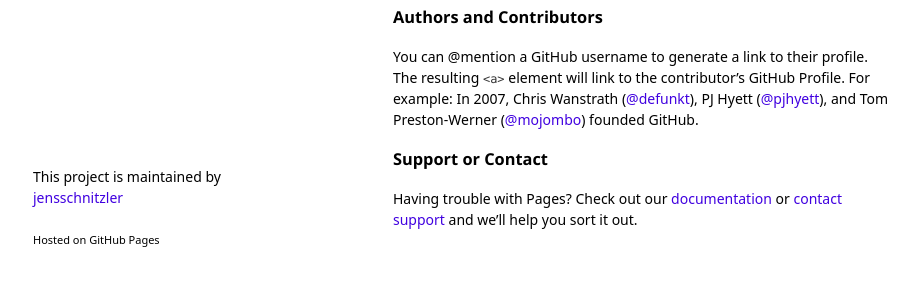
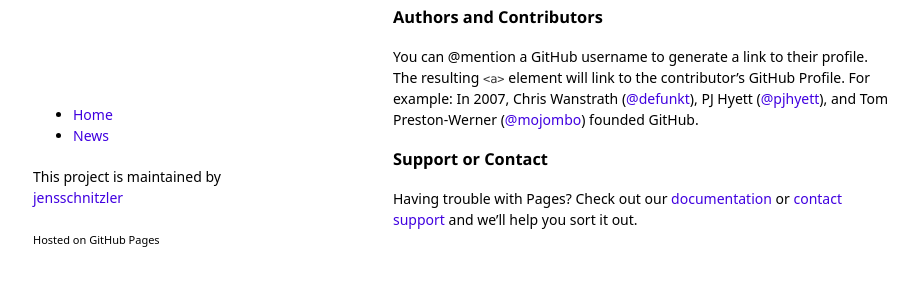
Before and after one commit to jensschnitzler/interaction-collection, a Jekyll site: the page built from index.html, in a window 1280 px wide. Shown: the part 581-867 px from the top of the page, without its empty margins (177-1100 px from the left). Built offline with Jekyll 4.4.1, drawn with Linux system fonts in a browser that asks for light colours; some web fonts are replaced; Markdown is read by kramdown in place of the engine named in the settings.

Commit message:
put nav into includes

```diff
--- /dev/null
+++ b/_includes/nav.html
@@ -0,0 +1,6 @@
+<nav>
+  <ul>
+    <li><a href="{{site.baseurl}}/">Home</a></li>
+    <li><a href="{{site.baseurl}}/news.html">News</a></li>
+  </ul>
+</nav>
--- a/_layouts/default.html
+++ b/_layouts/default.html
@@ -27,13 +27,7 @@
           <li><a href="https://github.com/jensschnitzler/interaction-collection">View On <strong>GitHub</strong></a></li>
         </ul>
 
-        <nav>
-          <ul>
-            <li><a href="{{site.baseurl}}/index.html">Home</a></li>
-            <li><a href="{{site.baseurl}}/news.html">News</a></li>
-          </ul>
-        </nav>
-
+        {% include nav.html %}
       </header>
 
       <!-- content start -->
@@ -41,6 +35,7 @@
       <!-- content end -->
 
       <footer>
+        {% include nav.html %}
         <p>This project is maintained by <a href="https://github.com/jensschnitzler">jensschnitzler</a></p>
         <p><small>Hosted on GitHub Pages</small></p>
       </footer>
```
Also changed, not shown: 2 other files.
